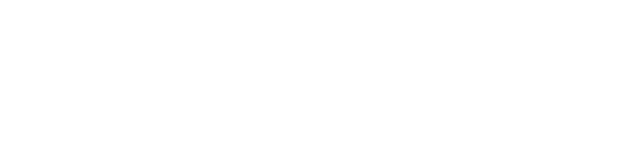
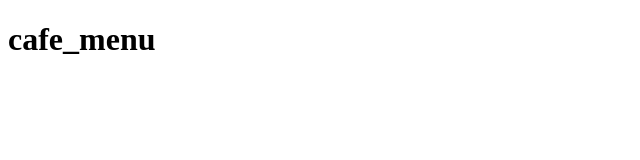
Before and after one commit to betty1201/m3-week-02-betty1201, a plain HTML site: page cafe_menu/index.html in a window 1280 px wide. Shown: the whole page, without its empty margins (0-640 px from the left). Drawn offline with Linux system fonts and the light colour scheme.

Commit message:
add cafe_menu text

```diff
--- a/cafe_menu/index.html
+++ b/cafe_menu/index.html
@@ -6,6 +6,6 @@
     <title>Document</title>
 </head>
 <body>
-
+    <h1>cafe_menu</h1>
 </body>
 </html>
```
